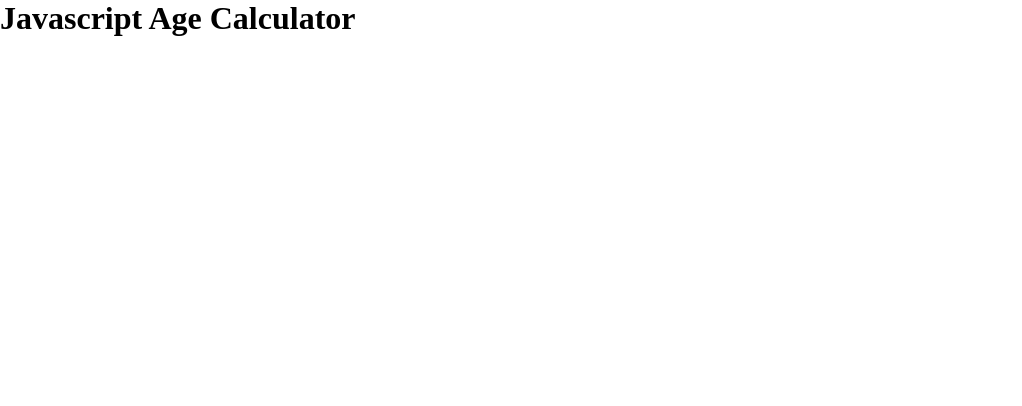
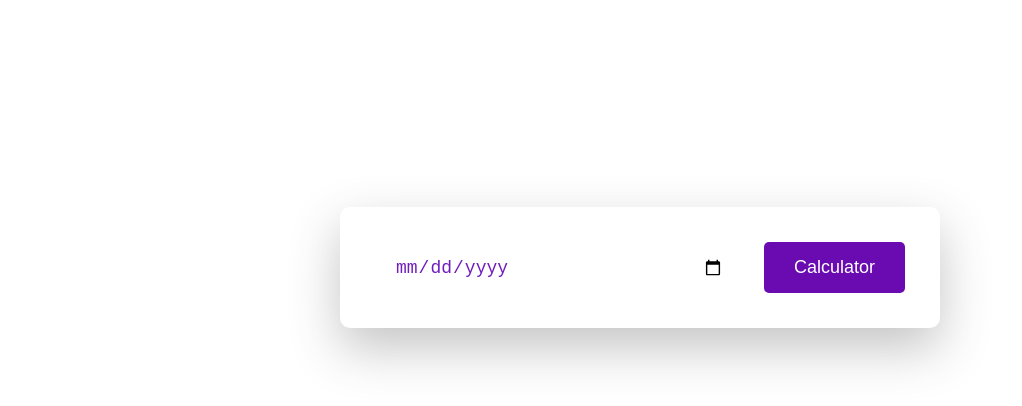
Before and after one commit to rafikakhatun/age-calculator, a plain HTML site: page index.html in a window 1280 px wide. Shown: the whole page, without its empty margins (0-1022 px from the left). Drawn offline with Linux system fonts and the light colour scheme.

Commit message:
Style age calculator using CSS

```diff
--- a/index.html
+++ b/index.html
@@ -1,16 +1,22 @@
 <!DOCTYPE html>
 <html lang="en">
+
 <head>
     <meta charset="UTF-8">
     <meta name="viewport" content="width=device-width, initial-scale=1.0">
     <title>Age-Calculator</title>
     <link rel="stylesheet" href="style.css">
 </head>
+
 <body>
 
     <div class="container">
         <div class="calculator">
             <h1>Javascript Age Calculator</h1>
+            <div class="input-box">
+                <input type="date" id="date" >
+                <button>Calculator</button>
+            </div>
         </div>
     </div>
 
@@ -20,4 +26,5 @@
 
     <script src="script.js"></script>
 </body>
+
 </html>
--- a/style.css
+++ b/style.css
@@ -1,5 +1,68 @@
-*{
+* {
     margin: 0;
-    padding: o;
+    padding: 0;
     box-sizing: border-box;
 }
+
+.container {
+    width: 100%;
+    min-height: 100vh;
+    background: linear-gradient(to bottom,  #9638ed);
+
+    color: #fff;
+    padding: 10px;
+    display: flex;
+    justify-content: center;
+}
+
+.calculator {
+    display: flex;
+    flex-direction: column;
+    align-items: center;
+    width: 100%;
+    margin-top: 8rem;
+}
+
+.calculator h1 {
+    font-size: 2rem;
+    margin-bottom: 2rem;
+}
+
+.input-box {
+    max-width: 600px;
+    width: 100%;
+    padding: 35px;
+    border-radius: 10px;
+    background:transparent;
+    display: flex;
+    align-items: center;
+    gap: 20px;
+    box-shadow: 0 20px 50px rgba(61, 60, 60, 0.3);
+}
+
+.input-box input {
+    flex: 1;
+    min-width: 0;
+    padding: 14px 20px;
+    border: 0;
+    outline: 0;
+    font-size: 18px;
+    border-radius: 5px;
+}
+
+.input-box input[type="date"] {
+  color:#701dbd;
+  background-color: #fff;
+}
+
+
+.input-box button {
+    padding: 15px 30px;
+    background:#6a0bb2;
+    border: 0;
+    outline: 0;
+    border-radius: 5px;
+    font-size:18px;
+    color:#fff;
+    cursor: pointer;
+}
```
